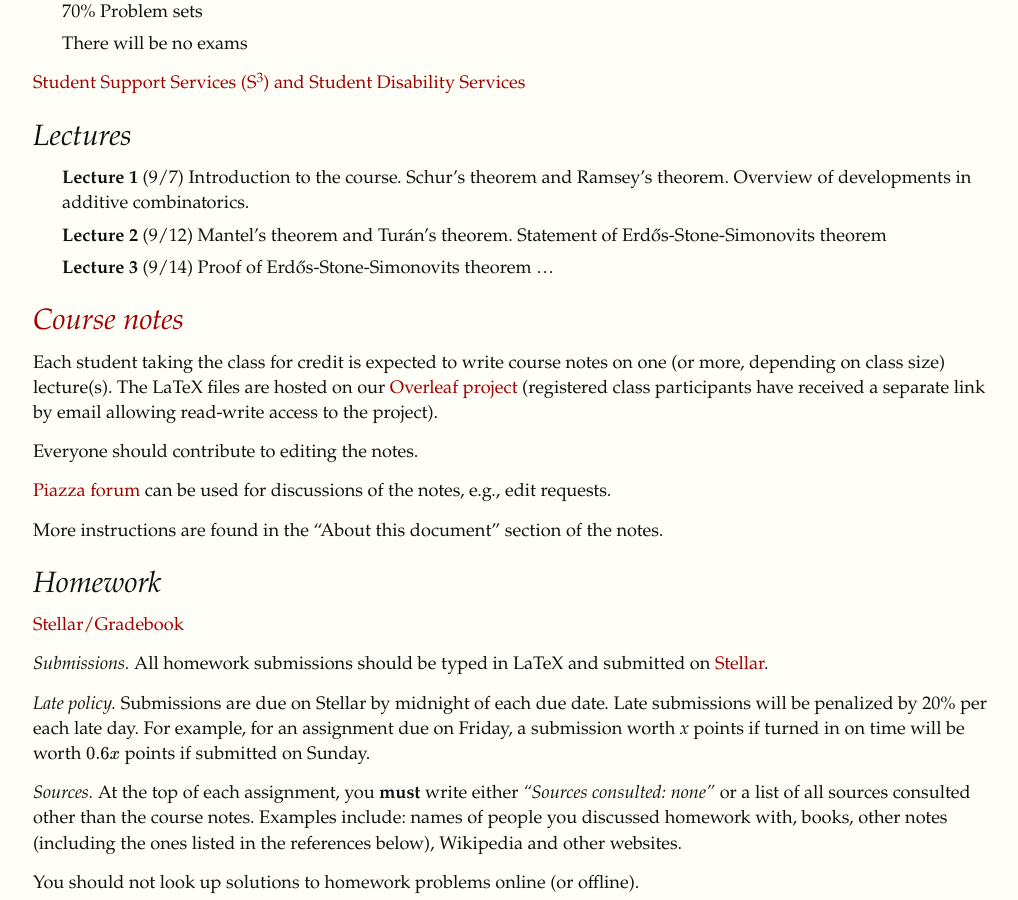
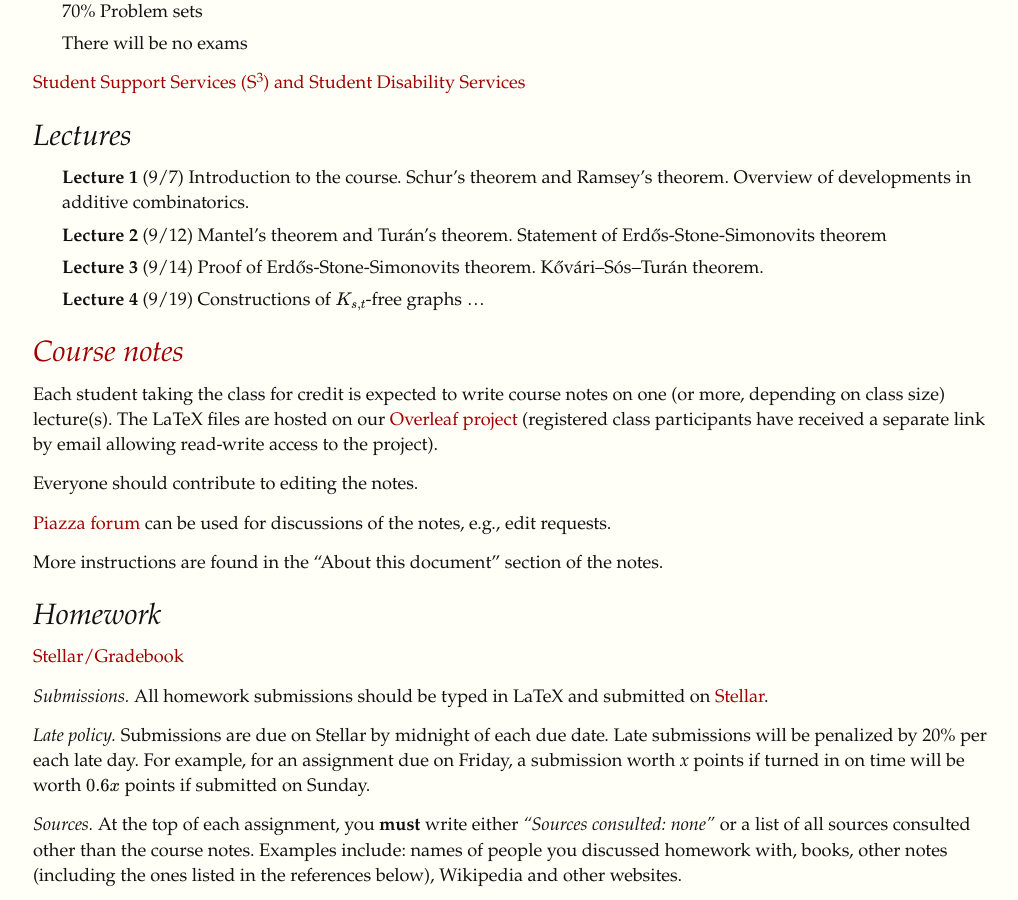
Before and after one commit to yufeizhao/yufeizhao.github.io, a Jekyll site: the page built from gtac/index.md, in a window 1280 px wide and 900 px high, scrolled down 1190 px. Shown: the whole window, without its empty margins (122-1140 px from the left). Built offline with Jekyll 4.4.1, drawn with Linux system fonts in a browser that asks for light colours; nearby versions of some CDN libraries; formulas are drawn with MathJax 3.

Commit message:
updated pset 1

```diff
--- a/gtac/index.md
+++ b/gtac/index.md
@@ -50,7 +50,8 @@ Although the course will be largely divided into two parts (graph theory in the
 
 - **Lecture 1** (9/7) Introduction to the course. Schur's theorem and Ramsey's theorem. Overview of developments in additive combinatorics.
 - **Lecture 2** (9/12) Mantel's theorem and Turán's theorem. Statement of Erdős-Stone-Simonovits theorem
-- **Lecture 3** (9/14) Proof of Erdős-Stone-Simonovits theorem ...
+- **Lecture 3** (9/14) Proof of Erdős-Stone-Simonovits theorem. Kővári–Sós–Turán theorem.
+- **Lecture 4** (9/19) Constructions of $K_{s,t}$-free graphs ...
 
 
 ## [Course notes](https://www.overleaf.com/docs/10882601ffdwmvdgdptp/pdf.pdf)
```
Also changed, not shown: 1 other file.
